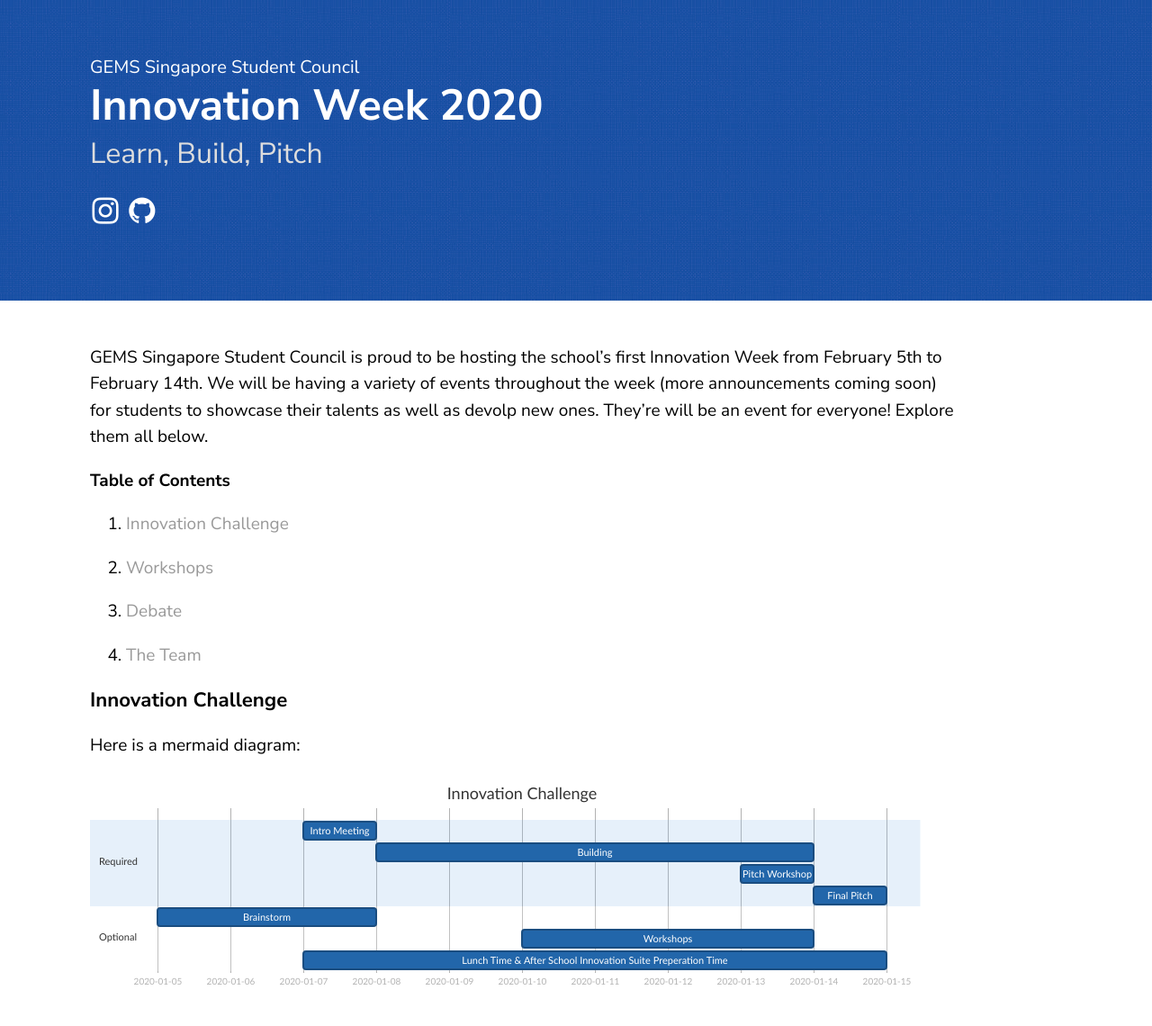
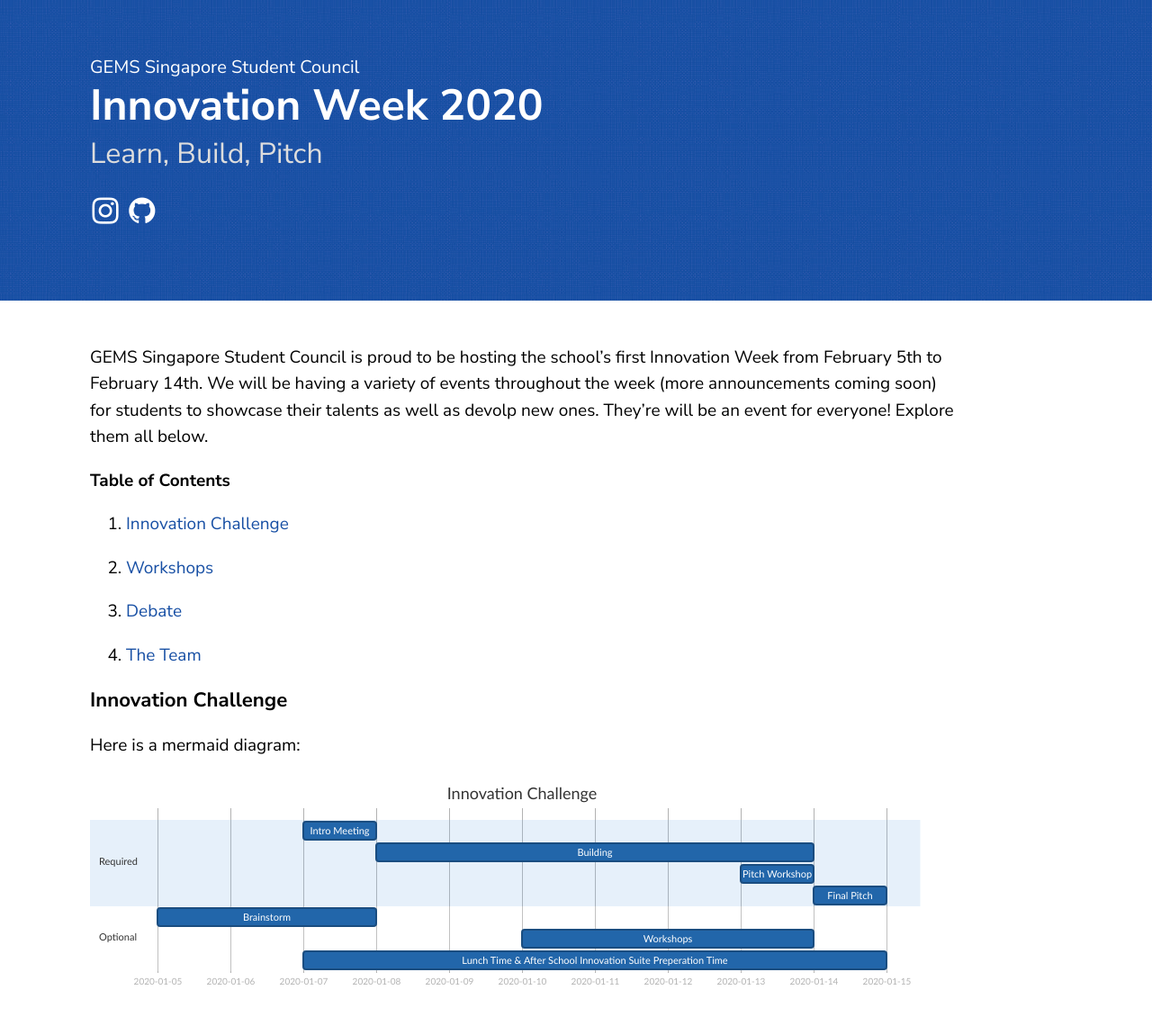
Before and after one commit to gemssingaporestudentcouncil/innovationweek2020, a Jekyll site: the page built from index.md, in a window 1280 px wide. Shown: the whole page at 90% size. Built offline with Jekyll 4.4.1, drawn with Linux system fonts in a browser that asks for light colours.

Commit message:
Update theme.scss

```diff
--- a/_sass/theme.scss
+++ b/_sass/theme.scss
@@ -3,7 +3,7 @@
 @import 'begin';
 @import 'syntax';
 
-$linkColor: #999;
+$linkColor: #174fa4;
 $mobileW: 768px;
 $smallMobileW: 480px;
 $bigScreenW: 1600px;
```
